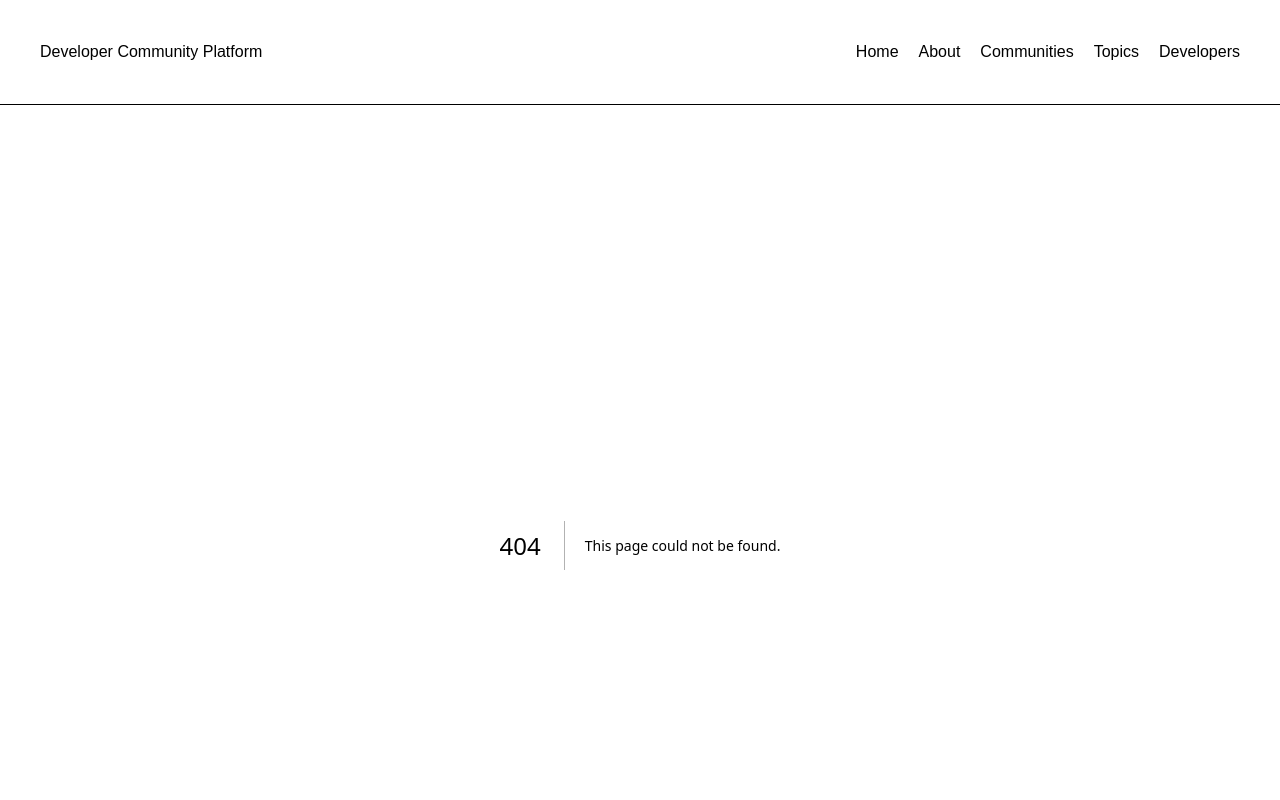
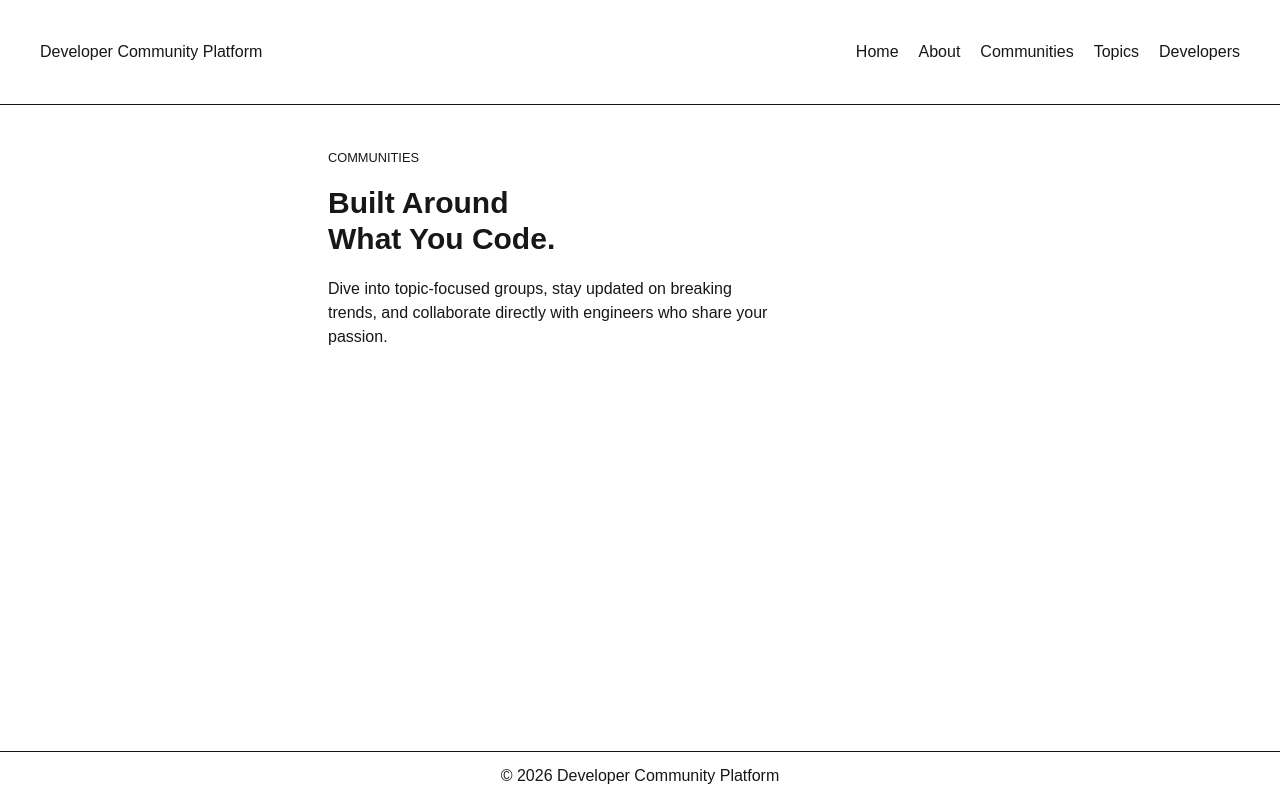
Before and after one commit to hosam-abed-allatif/Developer-Community-Platform, a Next.js app: page /communities in a window 1280 px wide. Before the commit this address had no page. Shown: the top 800 px of the page. Built offline with nearby package versions, Linux system fonts and the light colour scheme.

Commit message:
communities page created

```diff
--- /dev/null
+++ b/app/communities/page.tsx
@@ -0,0 +1,12 @@
+import HeroSection from "@/components/HeroSection";
+
+const communities = () => {
+    return (
+        <HeroSection small={"communities"} h1={
+            <>Built Around <br/> What You Code.</>
+        }
+                     p={"Dive into topic-focused groups, stay updated on breaking trends, and collaborate directly with engineers who share your passion."}/>
+    )
+}
+
+export default communities;
```
